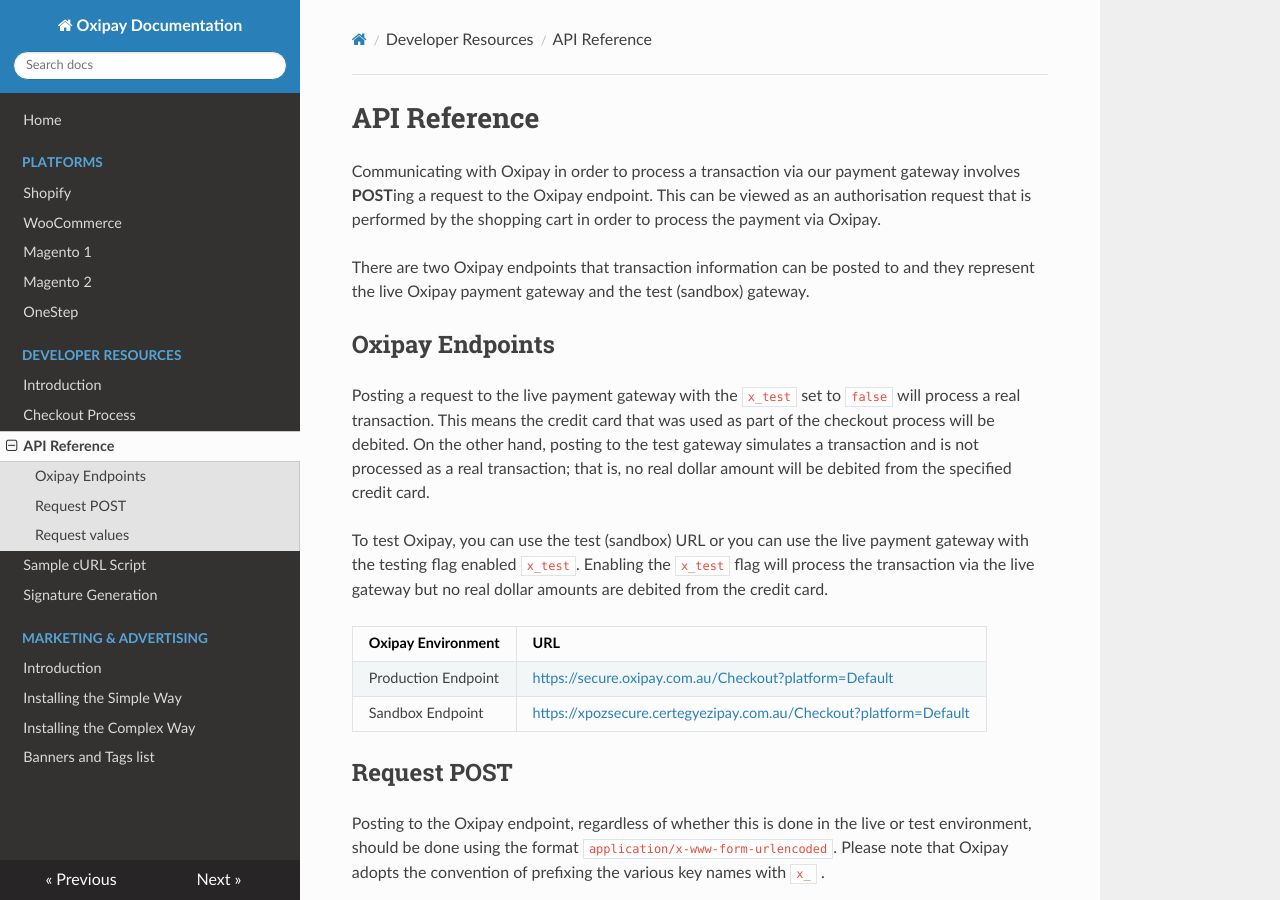
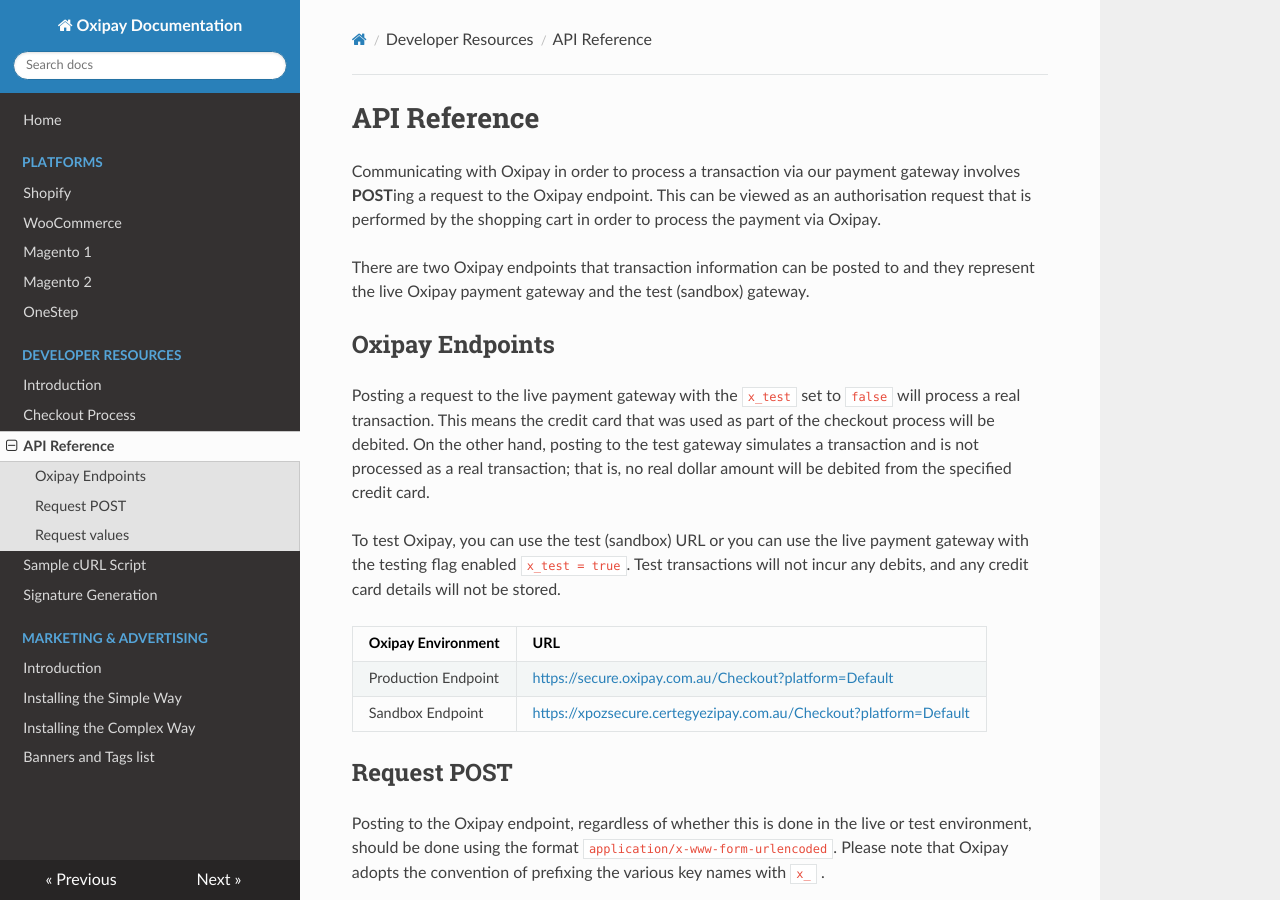
Before and after one commit to oxipay/oxidocs, an MkDocs documentation site: the page built from docs/developer_resources/api_reference.md, in a window 1280 px wide and 900 px high. Built offline with MkDocs 1.6.1, drawn with Linux system fonts in a browser that asks for light colours; nearby versions of some CDN libraries; old or Windows-style settings are respelled for this version of MkDocs.

Commit message:
Changes from PR comments

```diff
--- a/docs/developer_resources/api_reference.md
+++ b/docs/developer_resources/api_reference.md
@@ -8,7 +8,8 @@
 
 Posting a request to the live payment gateway with the <code>x_test</code> set to <code>false</code> will process a real transaction. This means the credit card that was used as part of the checkout process will be debited. On the other hand, posting to the test gateway simulates a transaction and is not processed as a real transaction; that is, no real dollar amount will be debited from the specified credit card.
 
-To test Oxipay, you can use the test (sandbox) URL or you can use the live payment gateway with the testing flag enabled <code>x_test</code>. Enabling the <code>x_test</code> flag will process the transaction via the live gateway but no real dollar amounts are debited from the credit card.
+To test Oxipay, you can use the test (sandbox) URL or you can use the live payment gateway with the testing flag enabled <code>x_test = true</code>.
+Test transactions will not incur any debits, and any credit card details will not be stored.
 
 | Oxipay Environment | URL |
 |--------------------|-----|
```
Also changed, not shown: docs/developer_resources/checkout_process.md (+1 -1 lines).
